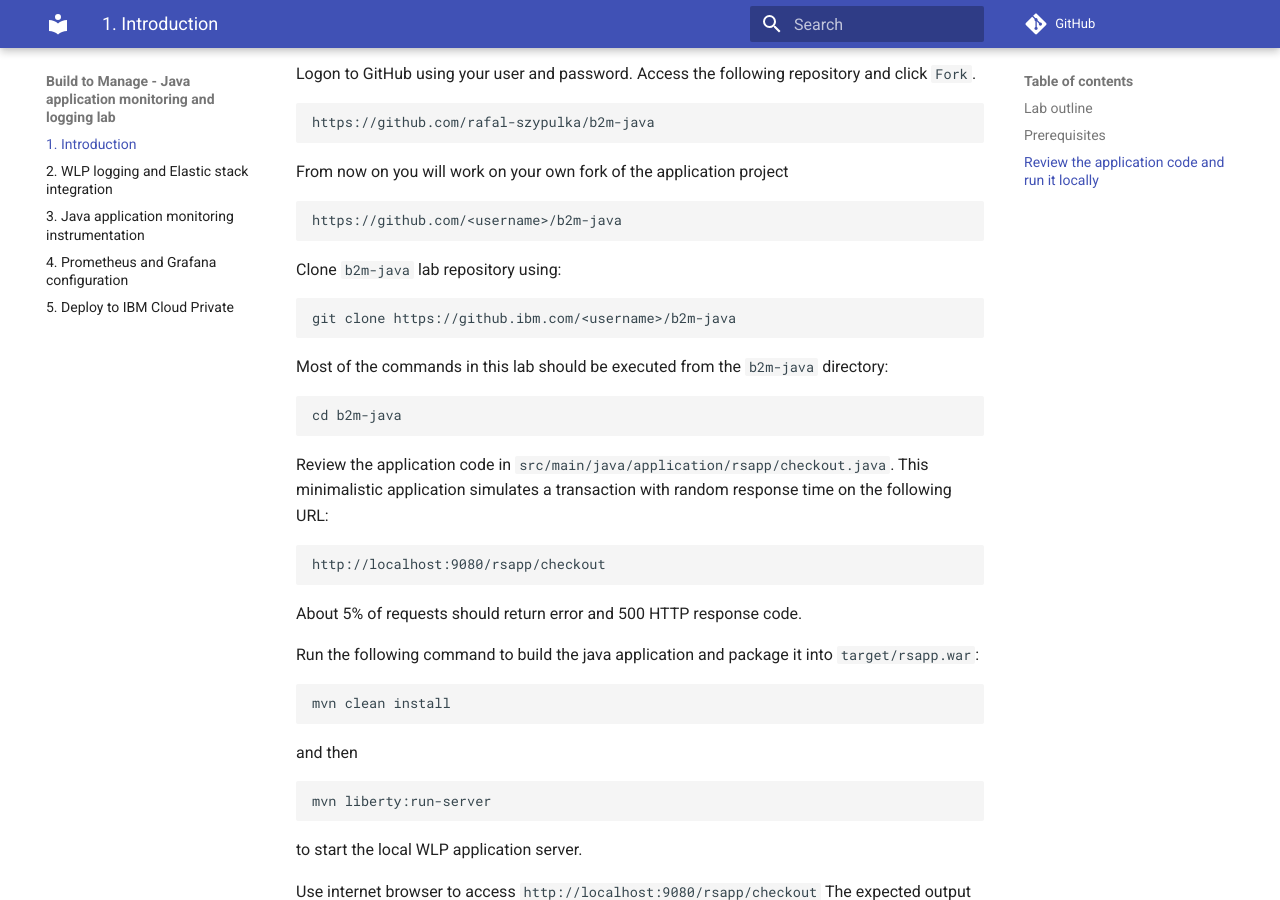
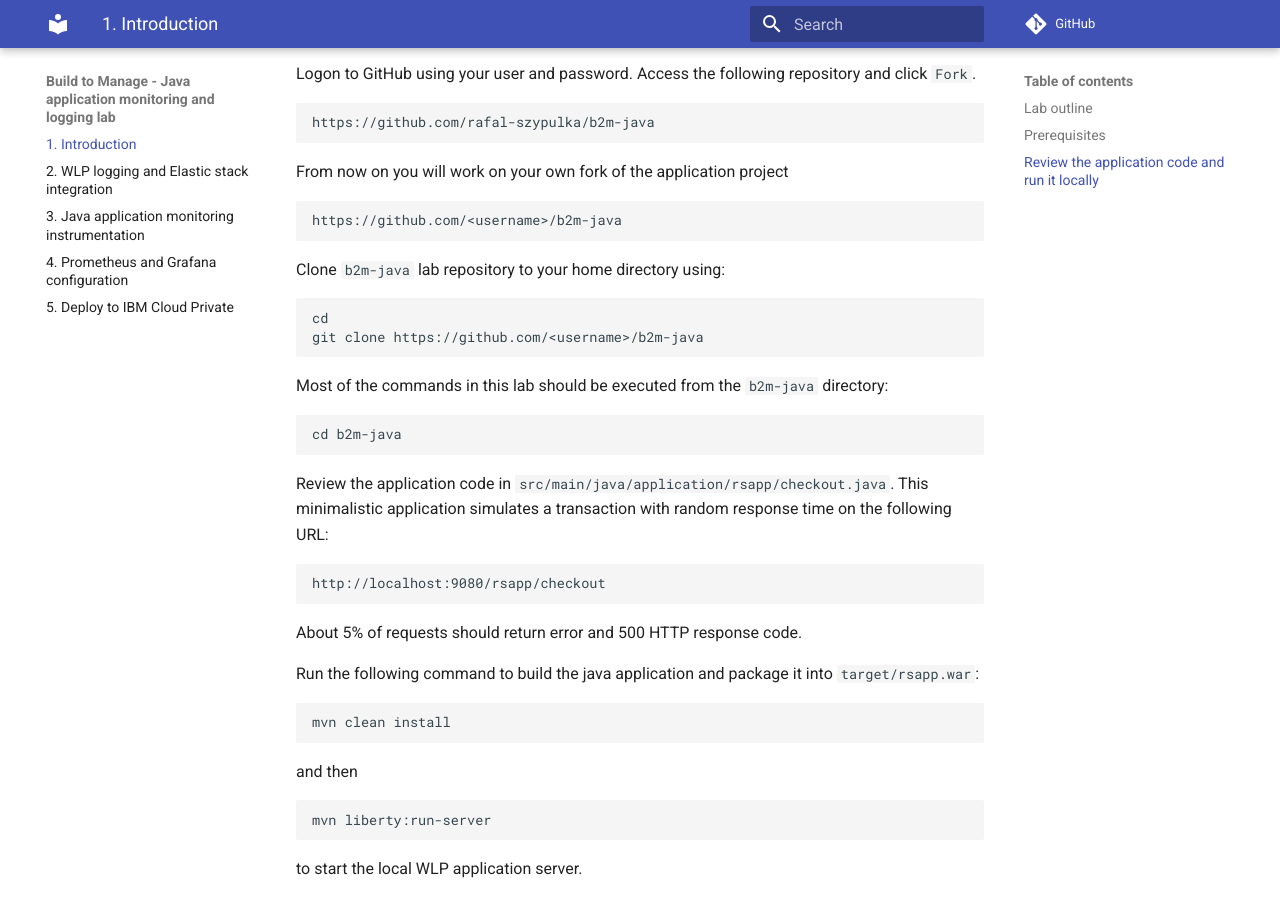
Before and after one commit to richardseberino/b2m-java, an MkDocs documentation site: the page built from docs/index.md, in a window 1280 px wide and 900 px high, scrolled down 972 px. Built offline with MkDocs 1.6.1 and Material for MkDocs 9.7.7, drawn with Linux system fonts in a browser that asks for light colours; comment, search, counter and statistics services are not loaded.

Commit message:
content update

````diff
--- a/docs/index.md
+++ b/docs/index.md
@@ -37,10 +37,11 @@ From now on you will work on your own fork of the application project
 https://github.com/<username>/b2m-java
 ```
 
-Clone `b2m-java` lab repository using:
+Clone `b2m-java` lab repository to your home directory using:
 
 ```
-git clone https://github.ibm.com/<username>/b2m-java
+cd
+git clone https://github.com/<username>/b2m-java
 ```
 
 Most of the commands in this lab should be executed from the `b2m-java` directory:
````
Also changed, not shown: docs/logging.md (+3 -0 lines), site/index.html, site/logging/index.html, site/search/search_index.json, site/sitemap.xml, 3 other files.
